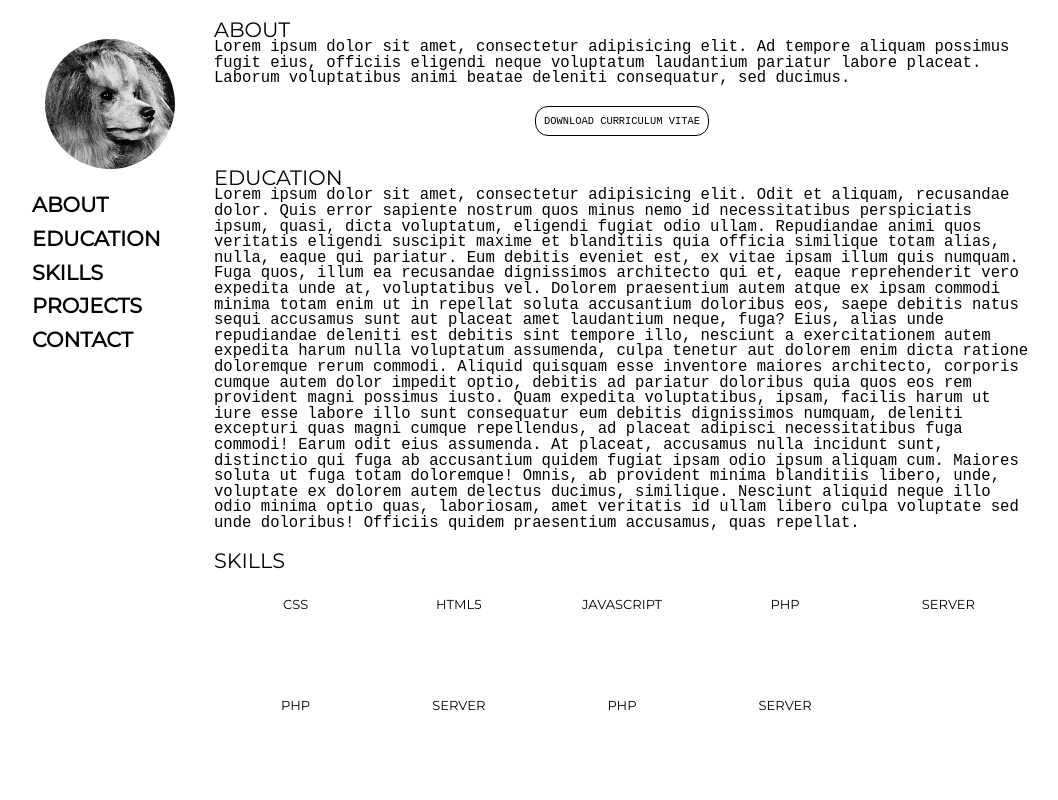
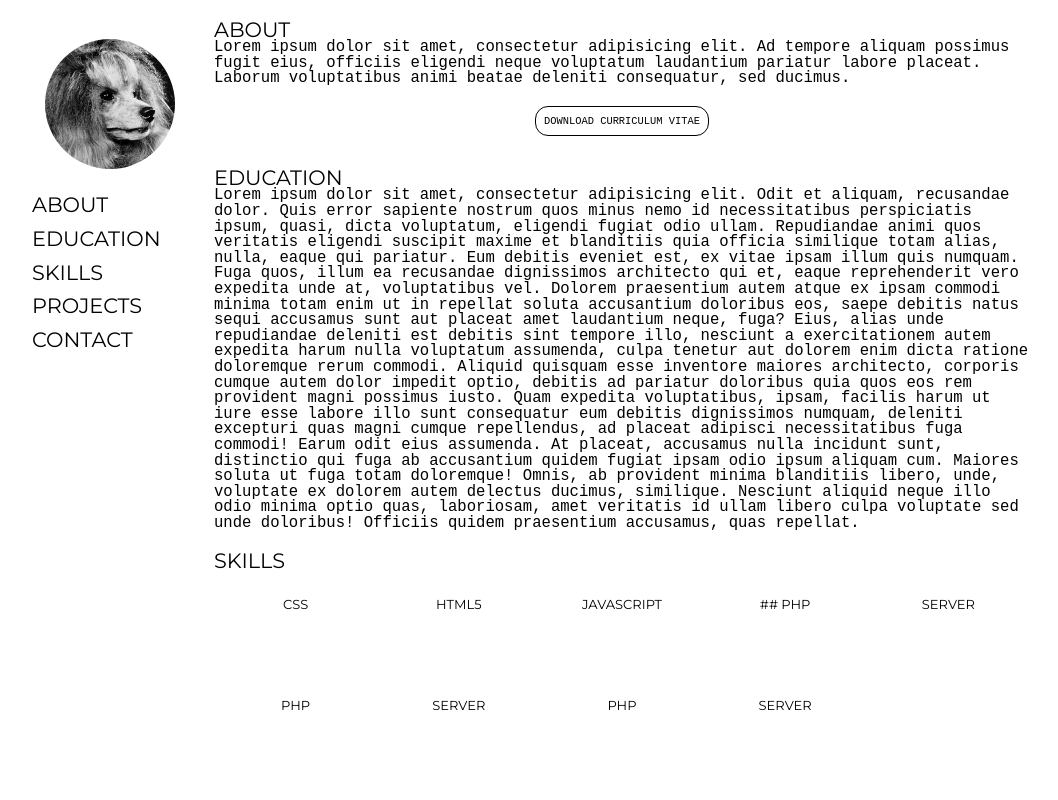
Before and after one commit to melanievv/melanievv.github.io, a plain HTML site: page index.html in a window 1280 px wide. Shown: the whole page, without its empty margins (122-1180 px from the left). Drawn offline with Linux system fonts and the light colour scheme; a script that the page names is missing.

Commit message:
Test header formatting

```diff
--- a/css/style.css
+++ b/css/style.css
@@ -47,7 +47,6 @@
 nav a {
     text-decoration: none;
     font-size: 1.6rem;
-    font-weight: bold;
     color: black;
 
 }
--- a/index.html
+++ b/index.html
@@ -67,7 +67,7 @@
                             <canvas class="bar-circle" width="70" height="70"></canvas>
                         </div>
                         <div class="bar" data-percent="100">
-                            <h2>PHP</h2>
+                            <h2>## PHP</h2>
                             <canvas class="bar-circle" width="70" height="70"></canvas>
                         </div>
                         <div class="bar" data-percent="80">
```
